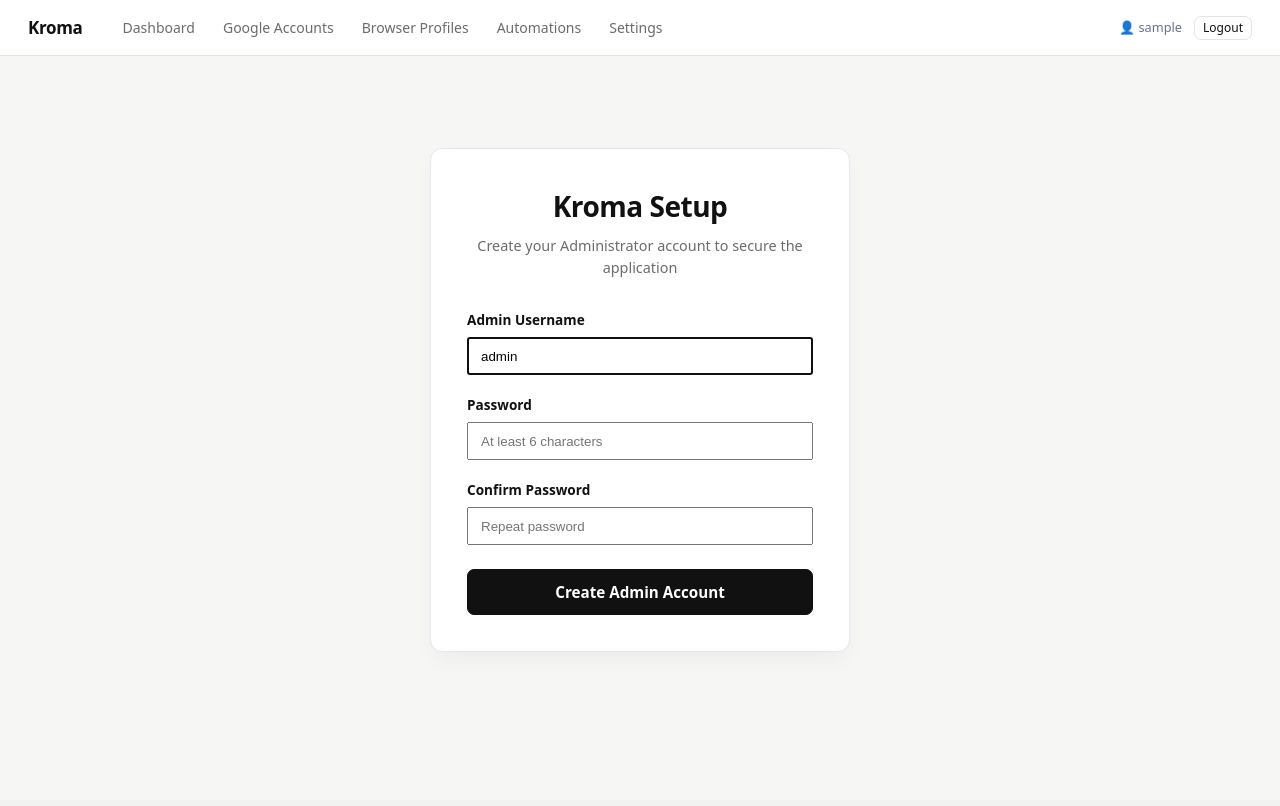
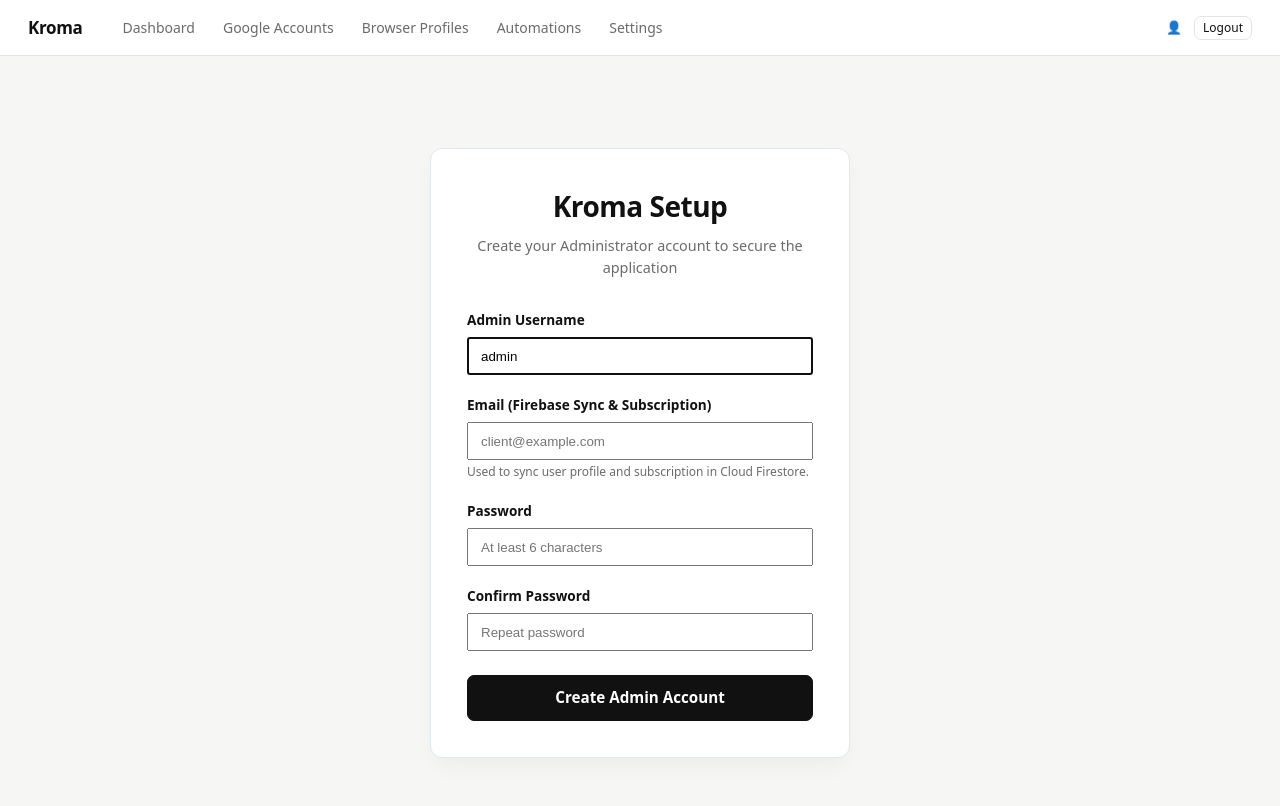
Before and after one commit to m6474n/kroma, a Flask app: template templates/setup.html in a window 1280 px wide. Shown: the top 806 px of the page. Before the commit the page ends 652 px from the top, so only its background shows below. Run offline with Flask 3, Linux system fonts and the light colour scheme; the template is opened without the code that fills it, so the values that code supplies are empty; the visitor is signed in with stand-in values (Sample User, id 1); data comes from the database, SQL or seed files in the repository.

Commit message:
feat(auth): save user profile in Firestore, enforce subscription check, and disable setup in release mode

```diff
--- a/build_exe.py
+++ b/build_exe.py
@@ -78,6 +78,8 @@ def build(onefile: bool = False):
         "--hidden-import",
         "modules.auth.firebase_auth",
         "--hidden-import",
+        "modules.auth.firestore",
+        "--hidden-import",
         "modules.browser.chromium",
         "--hidden-import",
         "modules.browser.profile_manager",
--- a/config.py
+++ b/config.py
@@ -19,6 +19,8 @@ else:
     BUNDLE_DIR = BASE_DIR
 
 IS_VERCEL = os.environ.get("VERCEL") == "1"
+RELEASE_MODE = os.environ.get("RELEASE_MODE", "1" if IS_FROZEN else "0") == "1"
+ALLOW_SETUP = not RELEASE_MODE and os.environ.get("ALLOW_SETUP", "1") == "1"
 _default_data = Path(tempfile.gettempdir()) / "kroma_data" if IS_VERCEL else BASE_DIR / "data"
 DATA_DIR = Path(os.environ.get("KROMA_DATA", os.environ.get("PROFILEHUB_DATA", _default_data)))
 DB_PATH = DATA_DIR / "kroma.db" if not (DATA_DIR / "profilehub.db").exists() else DATA_DIR / "profilehub.db"
--- a/modules/dashboard/routes.py
+++ b/modules/dashboard/routes.py
@@ -40,7 +40,12 @@ def _security_guard():
 
     # First-time initial setup
     if not user_auth.has_users():
-        if endpoint != "dashboard.setup":
+        if not config.ALLOW_SETUP:
+            # Release build: setup disabled, force login
+            if endpoint not in ("dashboard.login", "dashboard.vpn_prep"):
+                return redirect(url_for("dashboard.login"))
+            return None
+        elif endpoint != "dashboard.setup":
             return redirect(url_for("dashboard.setup"))
         return None
 
@@ -55,39 +60,79 @@ def _security_guard():
 
 @bp.route("/setup", methods=["GET", "POST"])
 def setup():
-    from modules.auth import user_auth
-    if user_auth.has_users():
+    import uuid
+    from database.db import now_iso
+    from modules.auth import user_auth, firebase_auth, firestore
+
+    if not config.ALLOW_SETUP or user_auth.has_users():
+        flash("Account registration is disabled in this release. Please sign in with your licensed credentials.", "info")
         return redirect(url_for("dashboard.login"))
 
     if request.method == "POST":
         username = request.form.get("username", "").strip()
+        email = request.form.get("email", "").strip()
         password = request.form.get("password", "")
         confirm = request.form.get("confirm_password", "")
 
         if password != confirm:
             flash("Passwords do not match.", "error")
-            return render_template("setup.html", username=username)
+            return render_template("setup.html", username=username, email=email)
 
-        ok, msg = user_auth.create_user(username, password)
-        if not ok:
-            flash(msg, "error")
-            return render_template("setup.html", username=username)
+        user_id = str(uuid.uuid4())
+        fb_uid = None
+        fb_token = None
 
-        # Authenticate immediately
-        ok_auth, user = user_auth.authenticate(username, password)
-        if ok_auth:
-            session["user"] = user
-            flash(f"Administrator account '{username}' created successfully.", "success")
-            return redirect(url_for("dashboard.index"))
-        return redirect(url_for("dashboard.login"))
+        # 1. Sync with Firebase Authentication if configured
+        if firebase_auth.is_firebase_configured():
+            target_email = email or f"{username}@kroma.app"
+            ok_fb, res_fb = firebase_auth.sign_up_with_email_password(target_email, password)
+            if ok_fb and isinstance(res_fb, dict):
+                fb_uid = res_fb.get("localId")
+                fb_token = res_fb.get("idToken")
+            elif not ok_fb:
+                flash(f"Firebase notice: {res_fb}", "warning")
+
+        # 2. Save user profile & subscription to Firebase Cloud Firestore
+        effective_uid = fb_uid or user_id
+        if firebase_auth.is_firebase_configured():
+            profile_doc = {
+                "uid": effective_uid,
+                "username": username,
+                "email": email or f"{username}@kroma.app",
+                "subscription_status": "active",
+                "subscription_tier": "pro",
+                "subscription_expires_at": "2099-12-31T23:59:59Z",
+                "max_profiles": 100,
+                "role": "admin",
+                "created_at": now_iso(),
+                "updated_at": now_iso(),
+            }
+            ok_fs, msg_fs = firestore.save_user_profile(effective_uid, profile_doc, id_token=fb_token)
+            if not ok_fs:
+                flash(f"Firestore notice: {msg_fs}", "warning")
+
+        # 3. Create local administrator account in SQLite
+        ok_local, msg_local = user_auth.create_user(username, password)
+        if not ok_local:
+            flash(msg_local, "error")
+            return render_template("setup.html", username=username, email=email)
+
+        session["user"] = {
+            "id": effective_uid,
+            "username": username,
+            "email": email or f"{username}@kroma.app",
+            "subscription": {"subscription_status": "active", "subscription_tier": "pro"},
+        }
+        flash(f"Account '{username}' initialized and synced with Cloud Firestore.", "success")
+        return redirect(url_for("dashboard.index"))
 
     return render_template("setup.html")
 
 
 @bp.route("/login", methods=["GET", "POST"])
 def login():
-    from modules.auth import user_auth
-    if not user_auth.has_users():
+    from modules.auth import user_auth, firebase_auth, firestore
+    if config.ALLOW_SETUP and not user_auth.has_users():
         return redirect(url_for("dashboard.setup"))
 
     if session.get("user"):
@@ -96,6 +141,36 @@ def login():
     if request.method == "POST":
         username = request.form.get("username", "").strip()
         password = request.form.get("password", "")
+
+        # A. Authenticate via Firebase Authentication first if configured
+        if firebase_auth.is_firebase_configured():
+            fb_email = username if "@" in username else f"{username}@kroma.app"
+            ok_fb, res_fb = firebase_auth.sign_in_with_email_password(fb_email, password)
+            if ok_fb and isinstance(res_fb, dict):
+                uid = res_fb.get("localId")
+                token = res_fb.get("idToken")
+
+                # Verify subscription status in Cloud Firestore
+                ok_prof, prof = firestore.get_user_profile(uid, id_token=token)
+                if ok_prof and isinstance(prof, dict):
+                    sub_status = (prof.get("subscription_status") or "active").lower()
+                    if sub_status not in ("active", "trial"):
+                        flash(f"Your subscription is currently {sub_status.upper()}. Please contact administrator.", "error")
+                        return render_template("login.html", username=username)
+
+                session["user"] = {
+                    "id": uid,
+                    "username": username,
+                    "email": fb_email,
+                    "subscription": prof if ok_prof and isinstance(prof, dict) else {"subscription_status": "active", "subscription_tier": "pro"},
+                }
+                flash(f"Signed in as {username} (Subscription: Active)", "success")
+                return redirect(url_for("dashboard.index"))
+            elif not user_auth.has_users():
+                flash(str(res_fb), "error")
+                return render_template("login.html", username=username)
+
+        # B. Fallback to local database credentials
         ok, res = user_auth.authenticate(username, password)
         if ok:
             session["user"] = res
@@ -611,10 +686,18 @@ def automation_delete(auto_id):
 # -------------------------------------------------------------- settings
 @bp.route("/settings", methods=["GET", "POST"])
 def settings():
-    from modules.auth import user_auth
+    from modules.auth import user_auth, firebase_auth, firestore
     if request.method == "POST":
         set_setting("chrome_path", request.form.get("chrome_path", "").strip())
         set_setting("profiles_dir", request.form.get("profiles_dir", "").strip())
+
+        fb_key = request.form.get("firebase_web_api_key")
+        if fb_key is not None:
+            firebase_auth.set_firebase_api_key(fb_key.strip())
+
+        fb_proj = request.form.get("firebase_project_id")
+        if fb_proj is not None:
+            firestore.set_firebase_project_id(fb_proj.strip())
 
         # Password update
         new_pwd = request.form.get("new_password", "")
@@ -644,4 +727,6 @@ def settings():
         detected=chromium.find_chrome(),
         profiles_dir=get_setting("profiles_dir", ""),
         effective_dir=str(prm.profiles_root()),
+        firebase_web_api_key=firebase_auth.get_firebase_api_key(),
+        firebase_project_id=firestore.get_firebase_project_id(),
     )
--- a/templates/base.html
+++ b/templates/base.html
@@ -20,6 +20,11 @@
   </nav>
   {% if session.get('user') %}
   <div style="display: flex; align-items: center; gap: 0.75rem; margin-left: auto;">
+    {% if session.user.get('subscription') and session.user.subscription.get('subscription_status') %}
+    <span style="font-size: 0.75rem; padding: 2px 8px; border-radius: 99px; background: #dcfce7; color: #15803d; font-weight: 600; text-transform: uppercase; border: 1px solid #bbf7d0;">
+      {{ session.user.subscription.get('subscription_tier', 'Pro') }} · {{ session.user.subscription.get('subscription_status') }}
+    </span>
+    {% endif %}
     <span style="font-size: 0.8rem; color: #64748b; font-weight: 500;">👤 {{ session.user.get('username') or session.user.get('email', '') }}</span>
     <form method="post" action="{{ url_for('dashboard.logout') }}" style="display: inline; margin: 0;">
       <input type="hidden" name="csrf_token" value="{{ csrf_token() }}">
--- a/templates/login.html
+++ b/templates/login.html
@@ -11,8 +11,8 @@
     <input type="hidden" name="csrf_token" value="{{ csrf_token() }}">
 
     <div style="margin-bottom: 1.25rem;">
-      <label style="display: block; font-size: 0.85rem; font-weight: 600; margin-bottom: 0.4rem;">Username</label>
-      <input type="text" name="username" value="{{ username or '' }}" required autofocus class="input" placeholder="admin" style="width: 100%; box-sizing: border-box; padding: 0.6rem 0.75rem;">
+      <label style="display: block; font-size: 0.85rem; font-weight: 600; margin-bottom: 0.4rem;">Email or Username</label>
+      <input type="text" name="username" value="{{ username or '' }}" required autofocus class="input" placeholder="user@example.com" style="width: 100%; box-sizing: border-box; padding: 0.6rem 0.75rem;">
     </div>
 
     <div style="margin-bottom: 1.5rem;">
--- a/templates/setup.html
+++ b/templates/setup.html
@@ -16,6 +16,12 @@
     </div>
 
     <div style="margin-bottom: 1.25rem;">
+      <label style="display: block; font-size: 0.85rem; font-weight: 600; margin-bottom: 0.4rem;">Email (Firebase Sync & Subscription)</label>
+      <input type="email" name="email" value="{{ email or '' }}" placeholder="client@example.com" class="input" style="width: 100%; box-sizing: border-box; padding: 0.6rem 0.75rem;">
+      <small class="muted" style="font-size: 0.75rem; display: block; margin-top: 3px;">Used to sync user profile and subscription in Cloud Firestore.</small>
+    </div>
+
+    <div style="margin-bottom: 1.25rem;">
       <label style="display: block; font-size: 0.85rem; font-weight: 600; margin-bottom: 0.4rem;">Password</label>
       <input type="password" name="password" required class="input" placeholder="At least 6 characters" style="width: 100%; box-sizing: border-box; padding: 0.6rem 0.75rem;">
     </div>
```
Also changed, not shown: modules/auth/firestore.py (added, +144 -0 lines), templates/settings.html (+13 -0 lines), templates/vpn_prep.html (line endings or trailing spaces), 1 other file.
